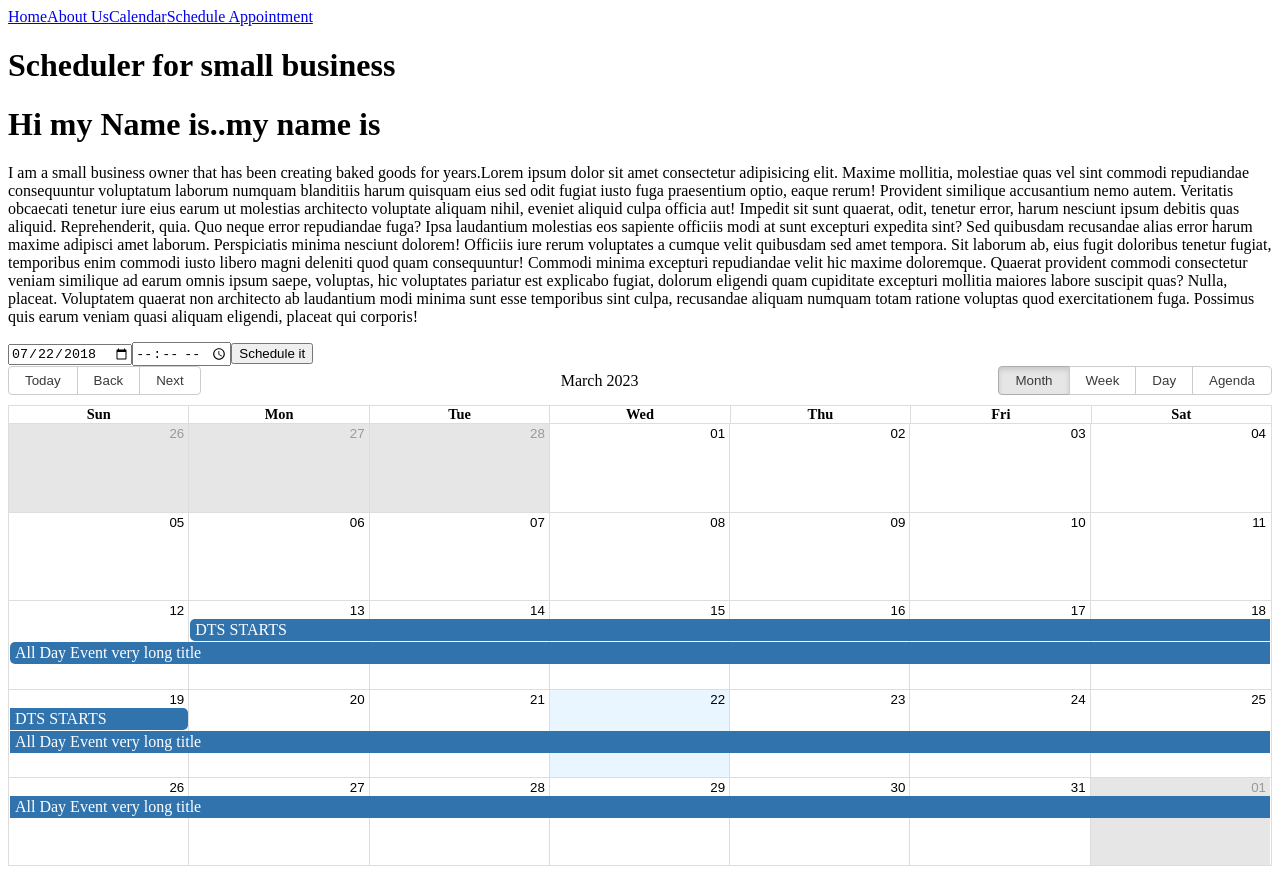
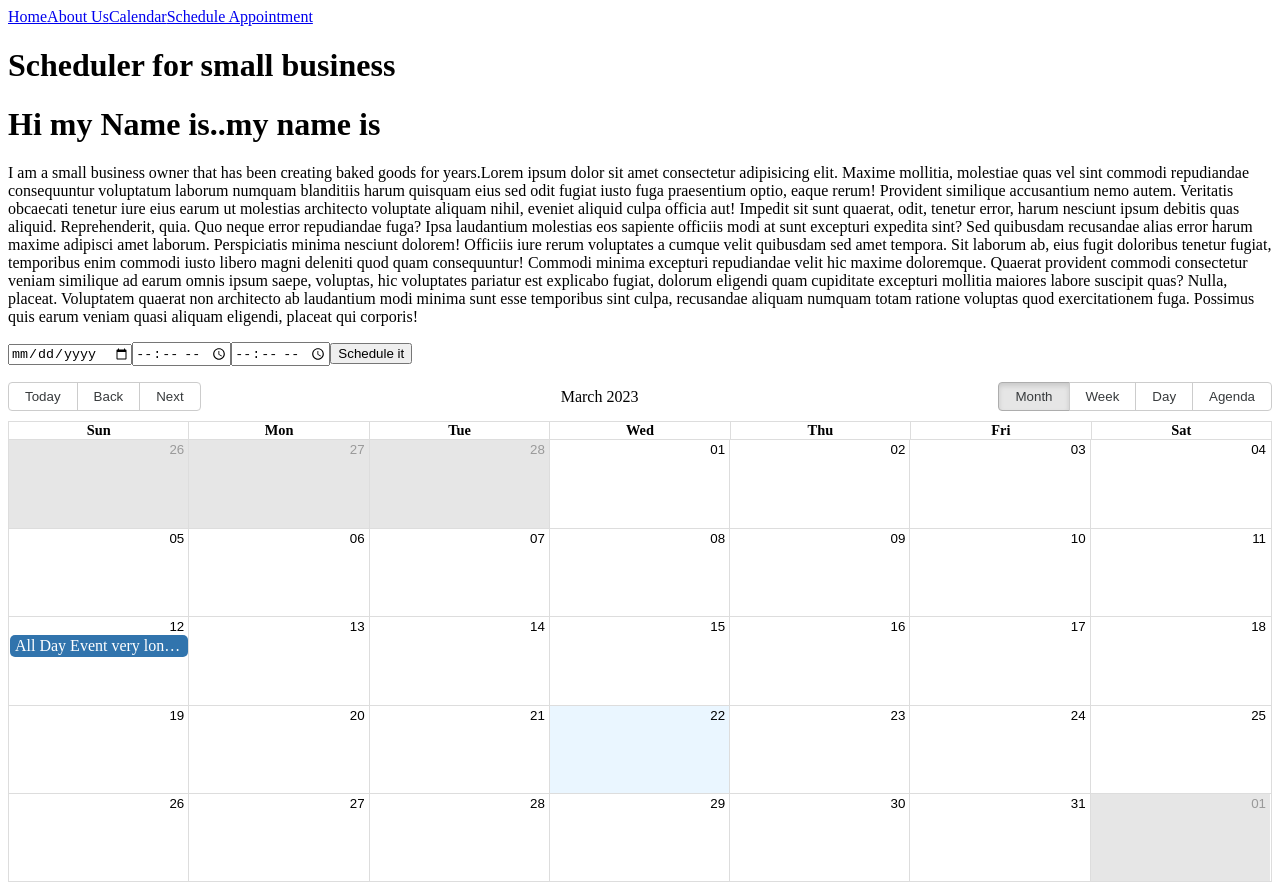
Before and after one commit to MarcusSchnake/calendarProj, a Next.js app: page / in a window 1280 px wide. Built offline with nearby package versions, Linux system fonts and the light colour scheme.

Commit message:
added usestate and set state to appointment fields

```diff
--- a/componets/app_scheduler.tsx
+++ b/componets/app_scheduler.tsx
@@ -1,14 +1,18 @@
 import React from "react";
+import { useState } from "react";
 
 export const AppScheduler = (props: any) => {
-  const AppointmentCreate = () => {
+    const [datepicker, setDatepicker] = useState('')
+    const [starttime, settStarttime] = useState('')
+    const [endtime, setEndtime] = useState('')
+  const AppointmentCreate = (props:any) => {
     console.log("bitch", props);
     return {
       id: 0,
-      title: "My precious",
+      title: "",
       allDay: false,
-      start: new Date(),
-      end: new Date(),
+      start: new Date(""),
+      end: new Date(""),
     };
   };
   return (
@@ -17,19 +21,37 @@ export const AppScheduler = (props: any) => {
         className="datepicker"
         type="date"
         id="start"
-        name="trip-start"
-        value="2018-07-22"
+        name="appointment -start"
+        value={datepicker}
+        onChange={(e) => setDatepicker(e.target.value)}
+        required
+      />
+      <input
+        className="starttime"
+        type="time"
+        id="start time"
+        name="appt"
+        value={starttime}
+        onChange={(e) => settStarttime(e.target.value)}
+        required
       />
       <input
         className="timepicker"
         type="time"
-        id="appt"
-        name="appt"
+        id="end time"
+        name="end time"
+        value={endtime}
+        onChange={(e) => setEndtime(e.target.value)}
         required
       />
-      <button className="pickersubmit" onClick={AppointmentCreate}>
+      <button
+      className="pickersubmit"
+      onClick={AppointmentCreate}>
         Schedule it
       </button>
+      <p>{datepicker}</p>
+      <p>{starttime}</p>
+      <p>{endtime}</p>
     </form>
   );
 };
--- a/componets/calendar.tsx
+++ b/componets/calendar.tsx
@@ -1,37 +1,29 @@
 import React from "react";
-import { Calendar, dayjsLocalizer } from 'react-big-calendar'
-import dayjs from 'dayjs'
+import { Calendar, dayjsLocalizer,TimeGrid, TimeGridProps } from "react-big-calendar";
+import dayjs from "dayjs";
 
-const localizer = dayjsLocalizer(dayjs)
+
+
+const localizer = dayjsLocalizer(dayjs);
+
 
 export const MyCalendar = () => (
   <div className="calendar">
     <Calendar
       localizer={localizer}
-      events={[{
-        id: 0,
-        title: 'All Day Event very long title',
-        allDay: true,
-        start: new Date(2023, 2, 12),
-        end: new Date(2023, 3, 13),
-
-      },
-      {
-        id: 1,
-        title: 'Long Event',
-        start: new Date(2023, 3, 7),
-        end: new Date(2023, 3, 10),
-      },
-
-      {
-        id: 2,
-        title: 'DTS STARTS',
-        start: new Date(2023, 2, 13, 0, 0, 0),
-        end: new Date(2023, 2, 20, 0, 0, 0),
-      },]}
+      events={[
+        {
+          id: 0,
+          title: "All Day Event very long title",
+          allDay: false,
+          start: new Date(2023, 2, 12),
+          end: new Date(2023, 2, 13),
+          timeslots:(8)
+        },
+      ]}
       startAccessor="start"
       endAccessor="end"
       style={{ height: 500 }}
     />
   </div>
-)
+);
```
